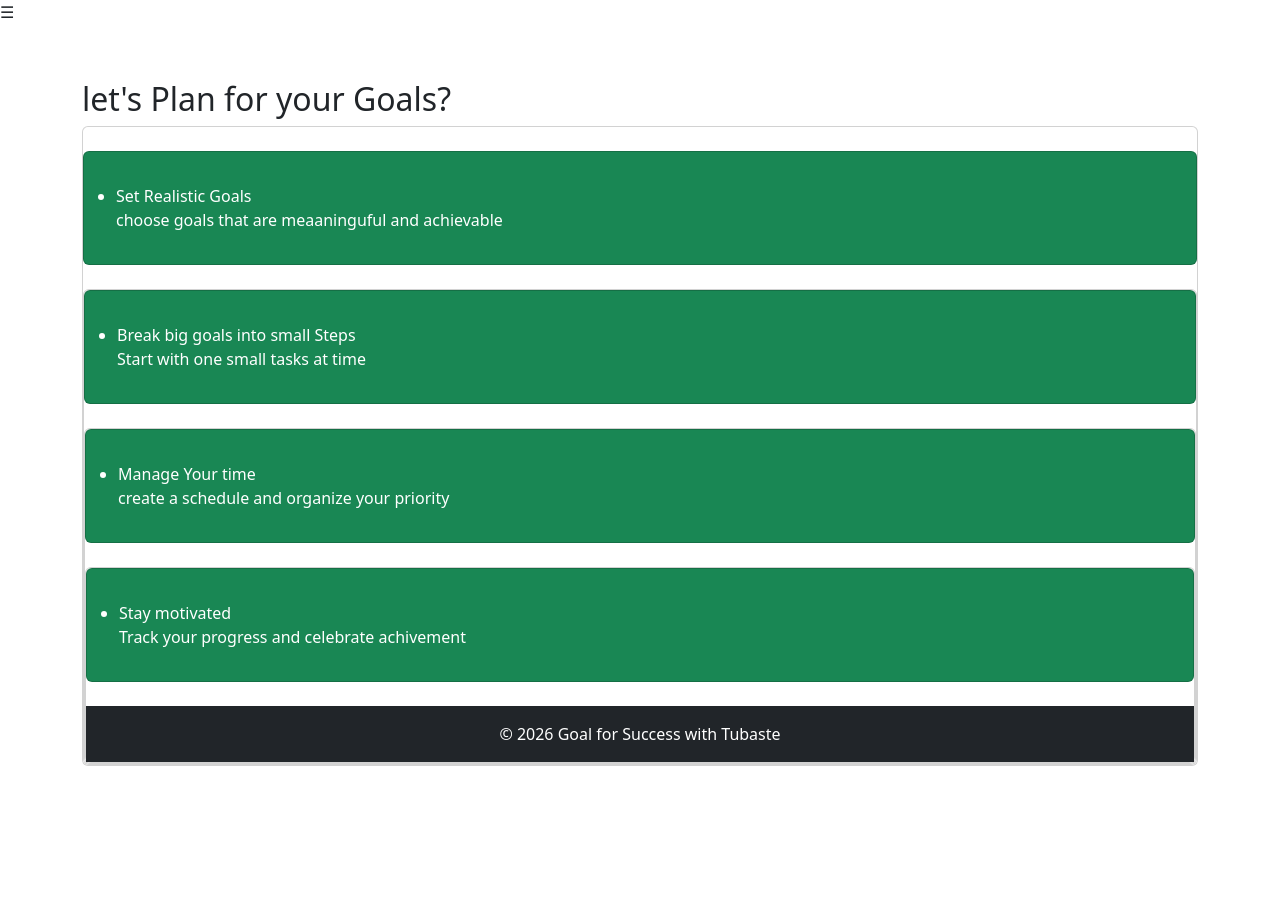
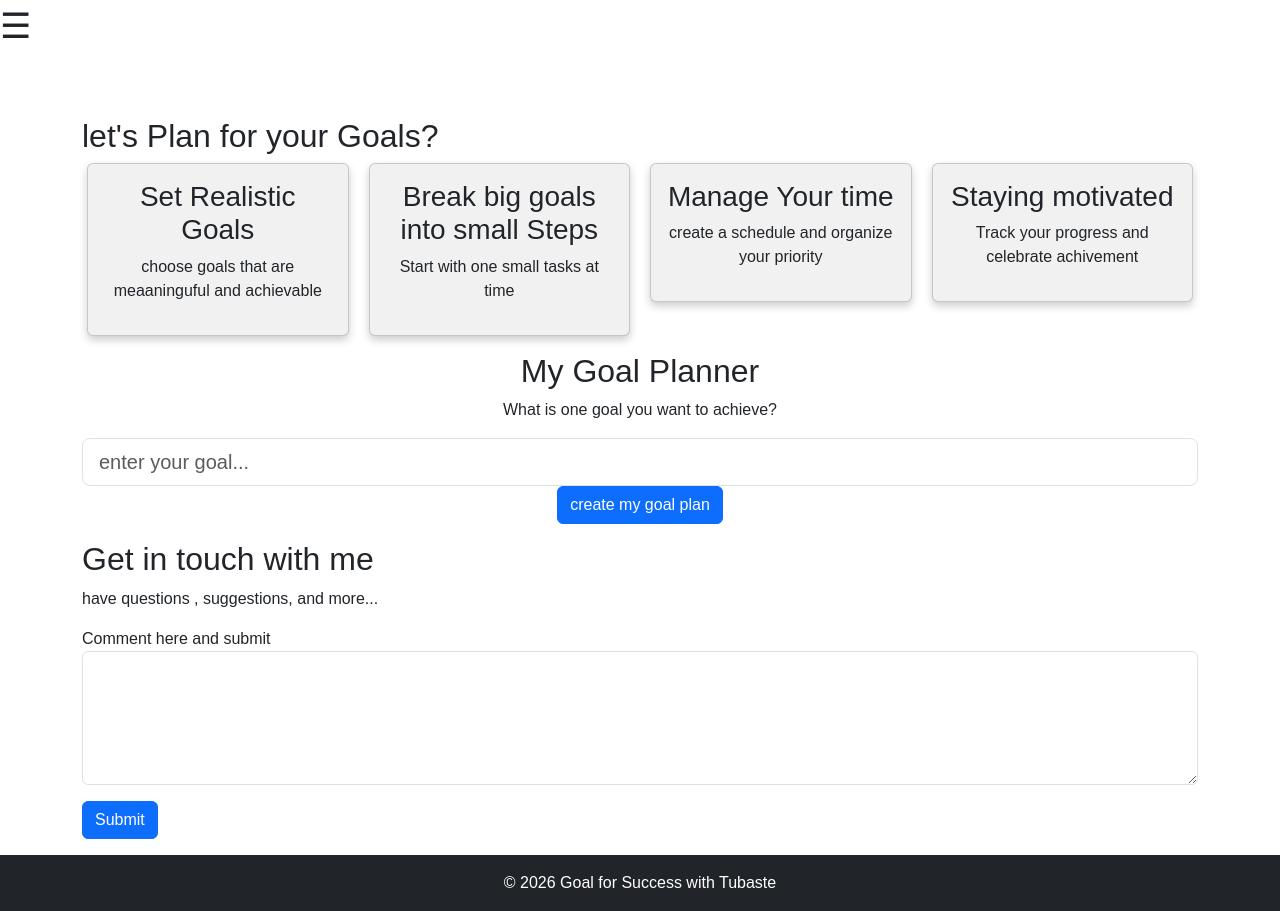
Before and after one commit to yusuphutubaste/personal-development, a plain HTML site: page planner.html in a window 1280 px wide. Before the commit the page ends 800 px from the top, so only its background shows below. Drawn offline with nearby package versions, Linux system fonts and the light colour scheme.

Commit message:
make the nav menu-icon big
I put the imges in the center of the web also onnwelcome I put also in the center of the web , I add 4 cards and also I  create id

```diff
--- a/planner.html
+++ b/planner.html
@@ -22,7 +22,7 @@
       </div>
 
       <!-- Button to open the menu and the &#9776; means open  -->
-      <span onclick="openNav()">&#9776;</span>
+      <span onclick="openNav()"class="menu-icon">&#9776;</span>
 
       <!-- Add all page content inside this div if you want
         the side nav to push page
@@ -31,53 +31,53 @@
       <div id="main">
       </div>
 
-      <!-- my card for list of goal planner with list Ordered   -->
+      <!-- my column  card for  goal planner with Column Cards
+       I only used  one row to hold all four cards. not
+       repeated <div class="row"> four times.  -->
 
-    <div class="container mt-3">
+
+    <div class="container mt-4">
     <h2>let's Plan for your Goals?</h2>
+      <!-- my column cards 1-->
+    <div class="row">
+  <div class="column">
     <div class="card">
-   <br>
-   <div class="card bg-success text-white">
-    <div class="card-body"></div>
-    <ul>
-  <li>Set Realistic Goals</li>
-  <P>choose goals that are meaaninguful and achievable</P>
-</ul>
+      <h3>Set Realistic Goals</h3>
+      <p>choose goals that are meaaninguful and achievable</p>
+    </div>
   </div>
-  <br>
-<!-- second card  list -->
+
+
+<!-- second column cards  2 -->
+  <div class="column">
     <div class="card">
+      <h3>Break big goals into small Steps</h3>
+      <p>Start with one small tasks at time</p>
+    </div>
+  </div>
 
-   <div class="card bg-success text-white">
-    <div class="card-body"></div>
-    <ul>
-  <li>Break big goals into small Steps</li>
-  <P>Start with one small tasks at time </P>
-</ul>
+
+    <!-- third card  column 3 -->
+  <div class="column">
+    <div class="card">
+      <h3>Manage Your time</h3>
+      <p>create a schedule and organize  your priority</p>
+    </div>
   </div>
-  <br>
 
-    <!-- third card  list -->
+      <!-- 4th card  column -->
+  <div class="column">
     <div class="card">
-   <div class="card bg-success text-white">
-    <div class="card-body"></div>
-    <ul>
-  <li>Manage Your time</li>
-  <P>create a schedule and organize  your priority</P>
-</ul>
+      <h3>Staying motivated</h3>
+      <p>Track your progress and celebrate  achivement </p>
+    </div>
   </div>
-  <br>
 
-      <!-- 4th card  list -->
-    <div class="card">
-   <div class="card bg-success text-white">
-    <div class="card-body"></div>
-    <ul>
-  <li>Stay motivated</li>
-  <P>Track your progress and celebrate  achivement </P>
-</ul>
   </div>
-  <br>
+  </div>
+  </div>
+  </div>
+
 
 
 
@@ -85,10 +85,36 @@
 I used id I give name "mygoals" so that my javecript know  where its and
 I used anothe id for "createplanbutton" for the button to that say cretae
 "createplanbutton" and when he clik on it after enter what is the goals he will get
-what I suggesting   -->
+what I suggesting   and also the d-block mx-auto  make the thing in the center, also
+I used class="text-center" to make my text in the center   -->
 
+<div class="container mt-3">
+  <div id="entergoal" class="entergoal"></div>
+  <h2 class="text-center">My Goal Planner </h2>
+  <p class="text-center">What is one goal you want to achieve?</p>
+  <form >
+    <input type="text" class="form-control form-control-lg" placeholder="enter your goal..."required>
+    <button type="button" class="btn btn-primary d-block mx-auto"">create my goal plan </button>
+    <p id="createmygoal" class="mt-3"></p>
+  </form>
+</div>
 
+<!-- my  form commennts where they can write mesaage and send  what need to
+ to improve -->
+<div class="container mt-3">
+  <div id="commentsonme" class="commentsonme"></div>
+  <h2>Get in touch with me </h2>
+  <p> have questions , suggestions, and more...</p>
+  <form action="/action_page.php">
+    <div class="mb-3 mt-3">
+      <label for="comment">Comment here and submit</label>
+      <textarea class="form-control" rows="5" id="comment" name="text"></textarea>
+    </div>
+    <button type="submit" class="btn btn-primary">Submit</button>
+    <p id="entersubmit" class="mt-3"></p>
 
+  </form>
+</div>
 
        <!-- Footer -->
     <footer class="bg-dark text-white text-center p-3">
--- a/styles.css
+++ b/styles.css
@@ -50,3 +50,51 @@ padding and a smaller font size) */
   .sidenav {padding-top: 15px;}
   .sidenav a {font-size: 18px;}
 }
+
+/* Make the hamburger menu bigger */
+.menu-icon {
+    font-size: 35px;
+    cursor: pointer;
+}
+
+* {
+  box-sizing: border-box;
+}
+
+body {
+  font-family: Arial, Helvetica, sans-serif;
+}
+
+/* Float four columns side by side */
+.column {
+  float: left;
+  width: 25%;
+  padding: 0 10px;
+}
+
+/* Remove extra left and right margins, due to padding */
+.row {margin: 0 -5px;}
+
+/* Clear floats after the columns */
+.row:after {
+  content: "";
+  display: table;
+  clear: both;
+}
+
+/* Responsive columns */
+@media screen and (max-width: 600px) {
+  .column {
+    width: 100%;
+    display: block;
+    margin-bottom: 20px;
+  }
+}
+
+/* Style the counter cards */
+.card {
+  box-shadow: 0 4px 8px 0 rgba(0, 0, 0, 0.2);
+  padding: 16px;
+  text-align: center;
+  background-color: #f1f1f1;
+}
```
Also changed, not shown: index.html (+68 -6 lines), script.js (+7 -0 lines).
